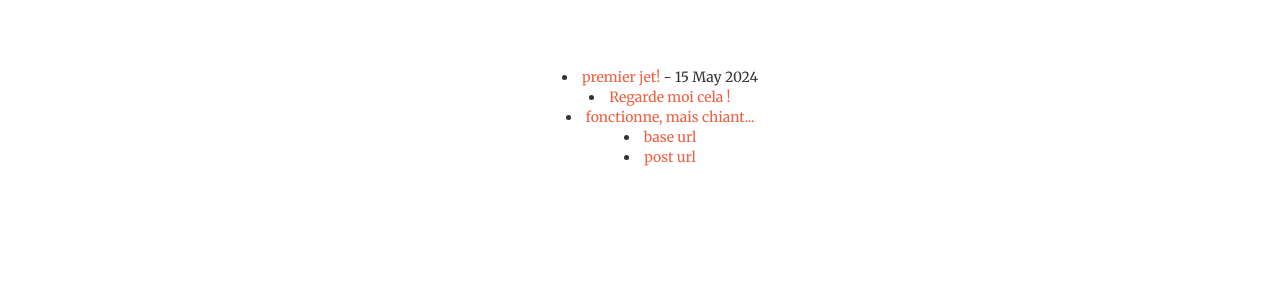
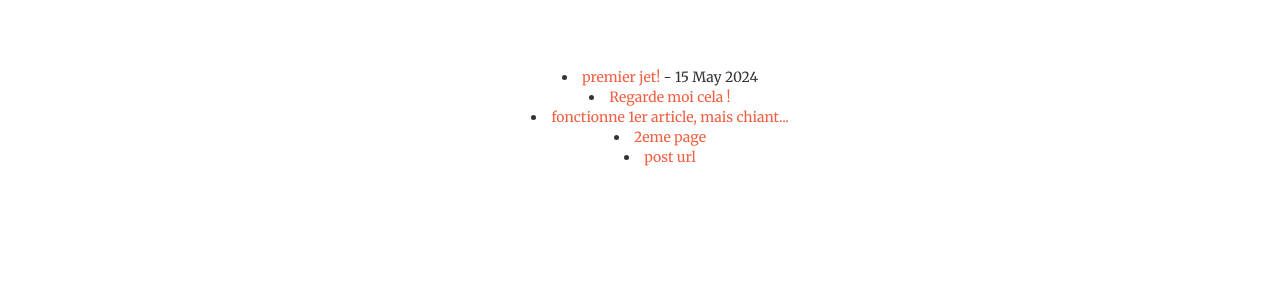
Before and after one commit to daily-frenchy/open, a Jekyll site: the page built from blog.html, in a window 1280 px wide and 1018 px high. Shown: the part 335-635 px from the top of the window. Built offline with Jekyll 4.4.1, drawn with Linux system fonts in a browser that asks for light colours.

Commit message:
Update blog.html

```diff
--- a/blog.html
+++ b/blog.html
@@ -14,9 +14,9 @@ title: Blog
 					{% endfor %}
 					<li><a href="{{ site.baseurl }}{{ post.url }}">Regarde moi  cela !</a></li>
 
-					<li><a href="./2016/06/01/my-first-post.html">fonctionne, mais chiant... </a></li>
+					<li><a href="./2016/06/01/my-first-post.html">fonctionne 1er article, mais chiant... </a></li>
 
-                                        <li><a href="{{ site.baseurl }}  {{ post.url }}">base url</a></li>
+                                        <li><a href="./2024/05/15/premier-jet.html">2eme page</a></li>
 
                                         <li><a href="{{ post.url }}">post url</a></li>
 				</ul>
```
